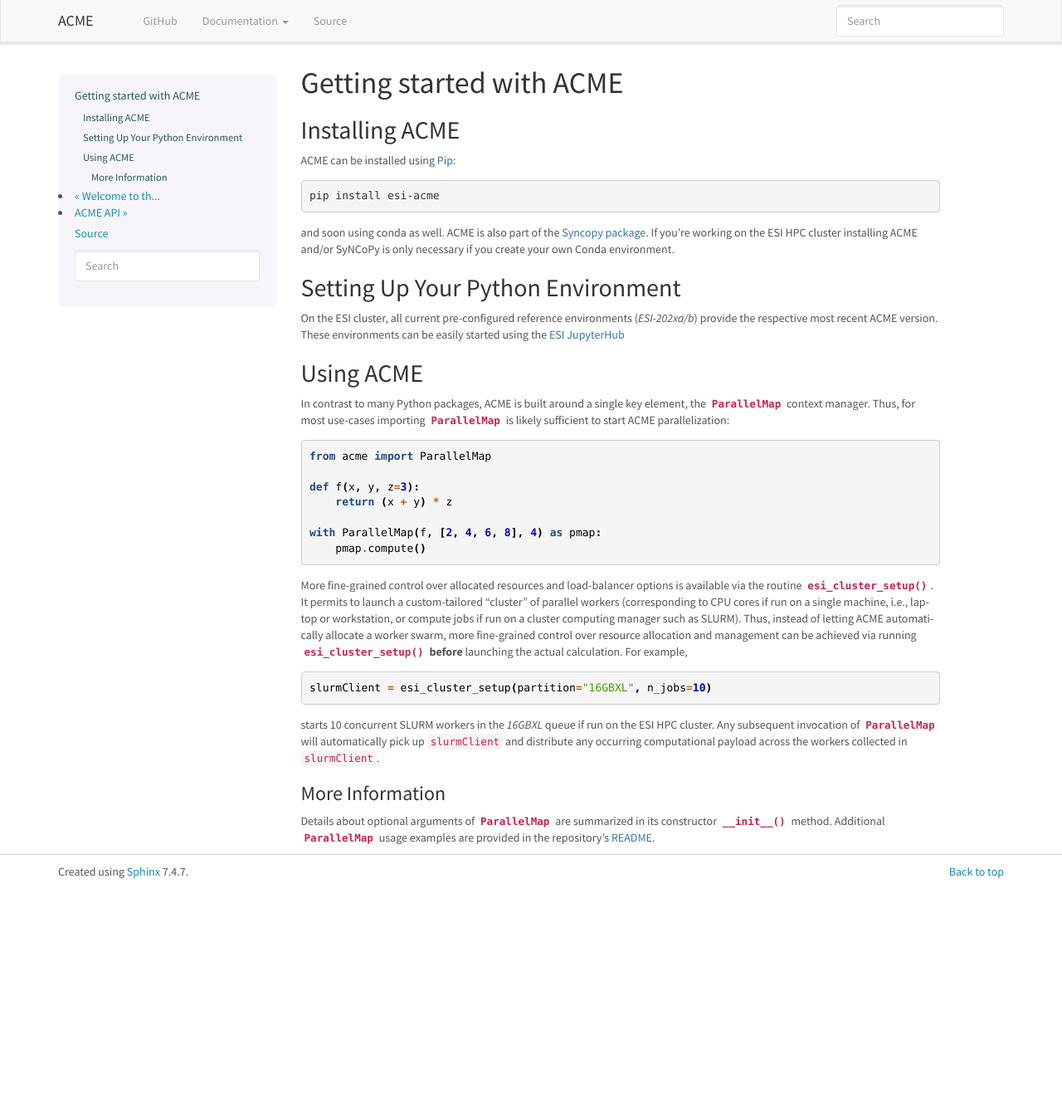
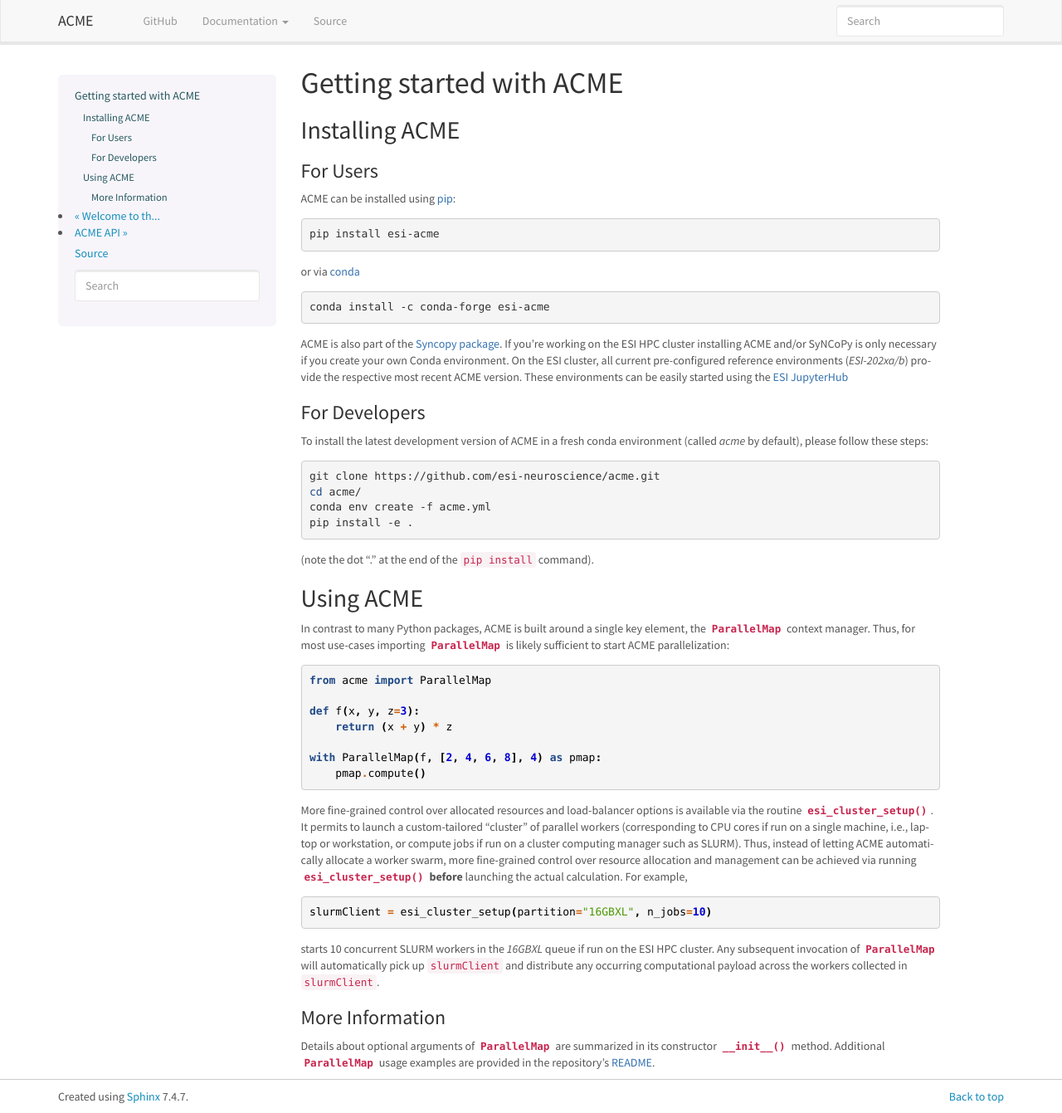
Before and after one commit to esi-neuroscience/acme, a Sphinx documentation site: the page built from doc/source/quickstart.rst, in a window 1280 px wide and 1341 px high. Shown: the whole window at 83% size. Built offline with Sphinx 7.4.7, drawn with Linux system fonts in a browser that asks for light colours; the version number could not be read and is left out.

Commit message:
CHG: Updated documentation
- updated/cleaned ACME docs (mention conda-forge installation option)

On branch dev
Changes to be committed:
	modified:   README.md
	modified:   acme/frontend.py
	modified:   doc/source/index.rst
	modified:   doc/source/quickstart.rst

```diff
--- a/doc/source/quickstart.rst
+++ b/doc/source/quickstart.rst
@@ -4,23 +4,42 @@ Getting started with ACME
 Installing ACME
 ---------------
 
-ACME can be installed using `Pip <https://pypi.org/project/pip/>`_:
+For Users
+^^^^^^^^^
+
+ACME can be installed using `pip <https://pypi.org/project/pip/>`_:
 
 .. code-block:: bash
 
     pip install esi-acme
 
-and soon using conda as well. ACME is also part of the
-`Syncopy package <https://pypi.org/project/esi-syncopy/>`_.
+or via `conda <https://www.anaconda.com/products/individual>`_
+
+.. code-block:: bash
+
+    conda install -c conda-forge esi-acme
+
+ACME is also part of the `Syncopy package <https://pypi.org/project/esi-syncopy/>`_.
 If you're working on the ESI HPC cluster installing ACME and/or SyNCoPy is only necessary if
 you create your own Conda environment.
-
-Setting Up Your Python Environment
-----------------------------------
-
 On the ESI cluster, all current pre-configured reference environments
 (`ESI-202xa/b`) provide the respective most recent ACME version. These environments
 can be easily started using the `ESI JupyterHub <https://jupyterhub.esi.local>`_
+
+For Developers
+^^^^^^^^^^^^^^
+
+To install the latest development version of ACME in a fresh conda environment
+(called `acme` by default), please follow these steps:
+
+.. code-block:: bash
+
+    git clone https://github.com/esi-neuroscience/acme.git
+    cd acme/
+    conda env create -f acme.yml
+    pip install -e .
+
+(note the dot "." at the end of the ``pip install`` command).
 
 Using ACME
 ----------
```
Also changed, not shown: README.md (+8 -1 lines), doc/source/index.rst (+15 -5 lines), 1 other file.
